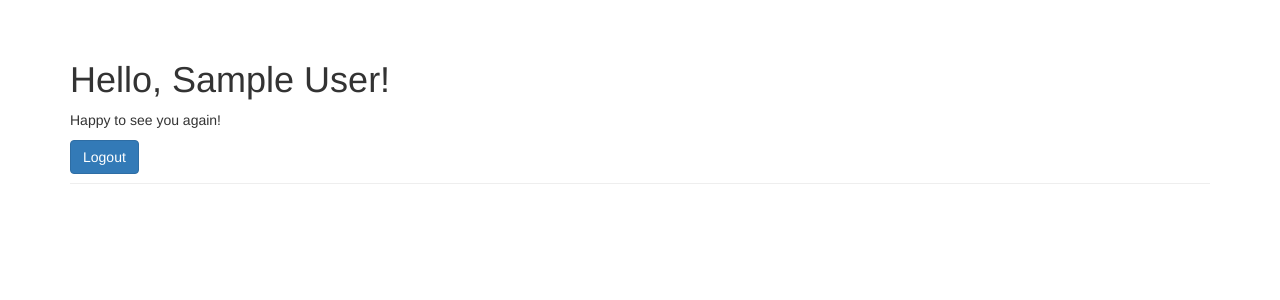
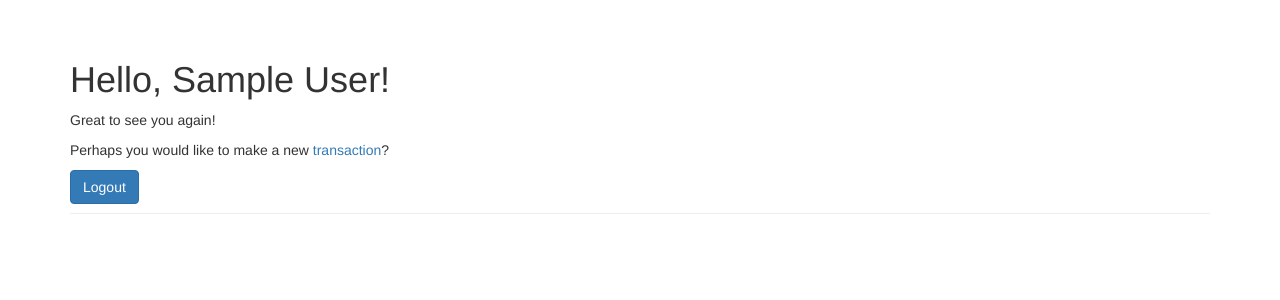
Before and after one commit to ScottMcCormack/CITS2002, a Flask app: page / in a window 1280 px wide. Shown: the part 52-352 px from the top of the page. Run offline with Flask 2, Linux system fonts and the light colour scheme; the visitor is signed in with stand-in values (Sample User, id 1); some libraries are stand-ins or nearby versions.

Commit message:
Added link to ask for creating a new transaction when logged in

```diff
--- a/app/templates/index.html
+++ b/app/templates/index.html
@@ -11,8 +11,8 @@
             </div>
             {{ wtf.quick_form(form) }}
         {% else %}
-            <p>Happy to see you again!</p>
+            <p>Great to see you again!</p>
+            <p>Perhaps you would like to make a new <a href="{{ url_for('main.transactions')}}">transaction</a>?</p>
             <a href="{{ url_for('main.logout') }}" class="btn btn-primary" role="button">Logout</a>
-
         {% endif %}
 {% endblock %}
```
